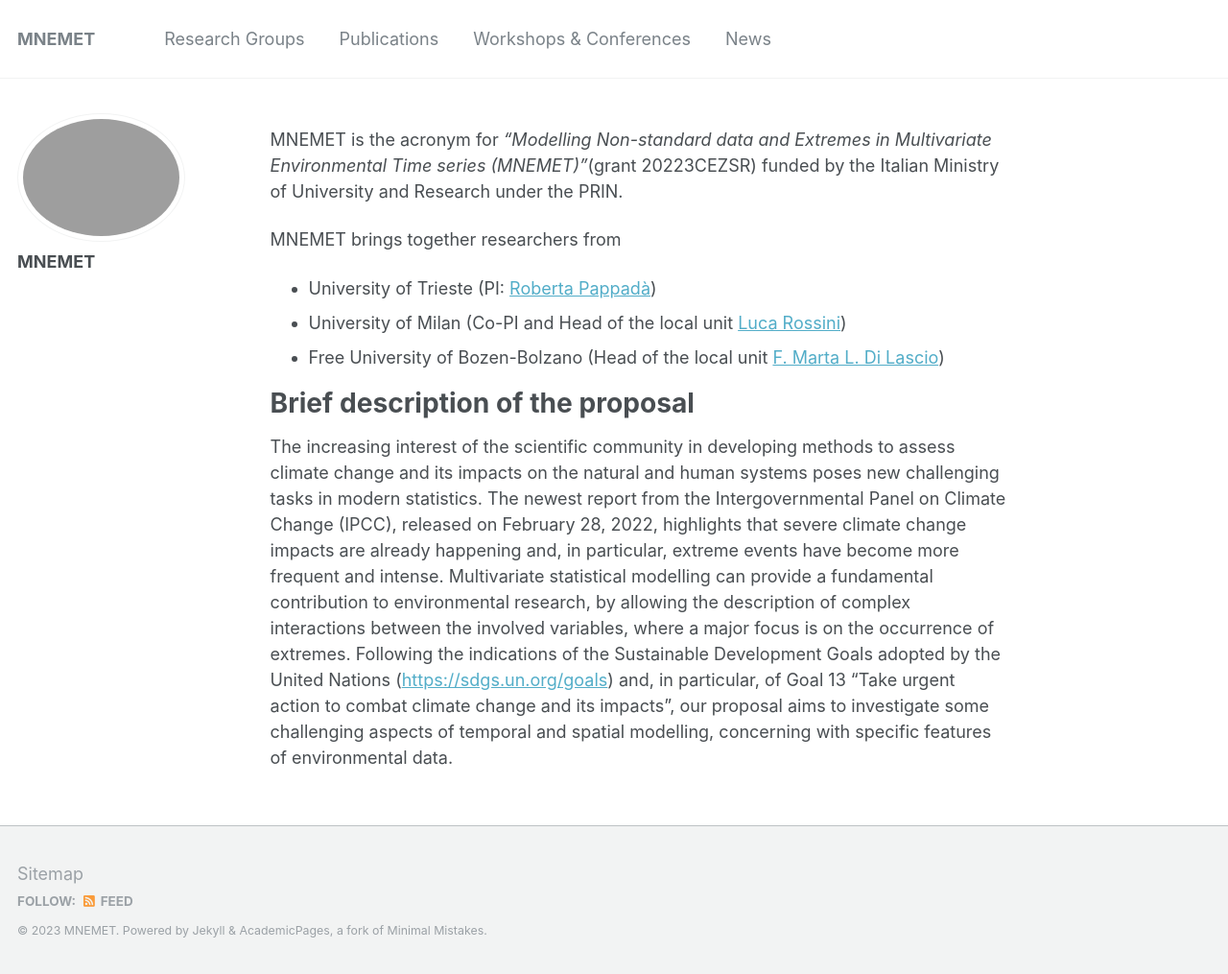
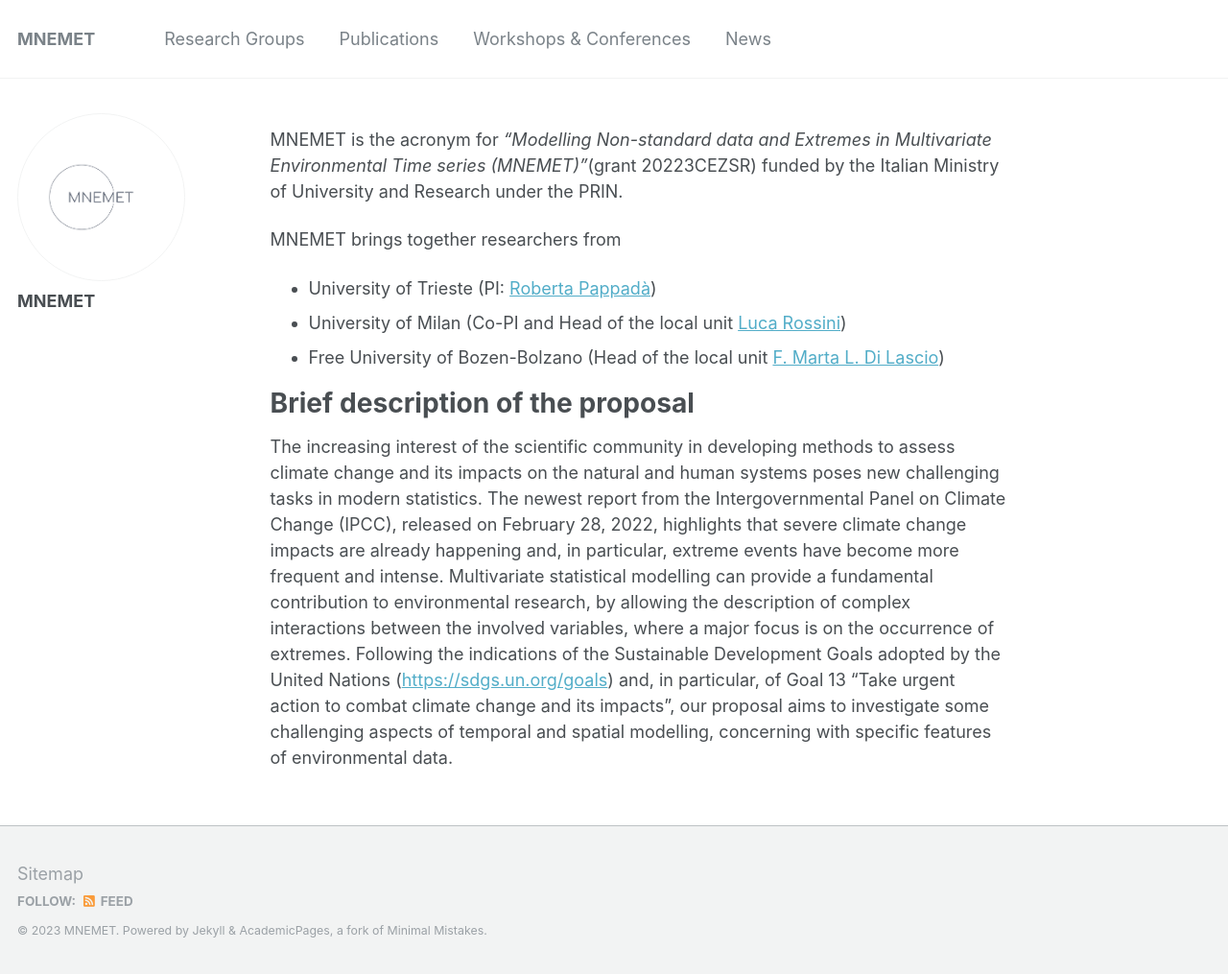
Before and after one commit to rossiniluca/Mnemet, a Jekyll site: the page built from _pages/about.md, in a window 1280 px wide. Shown: the whole page at 96% size. Built offline with Jekyll 4.4.1, drawn with Linux system fonts in a browser that asks for light colours.

Commit message:
Update _config.yml

```diff
--- a/_config.yml
+++ b/_config.yml
@@ -81,7 +81,7 @@ analytics:
 # Site Author
 author:
   name             : MNEMET
-  avatar           : false
+  avatar           : "logo-color.png"
 
 
 # Reading Files
```
